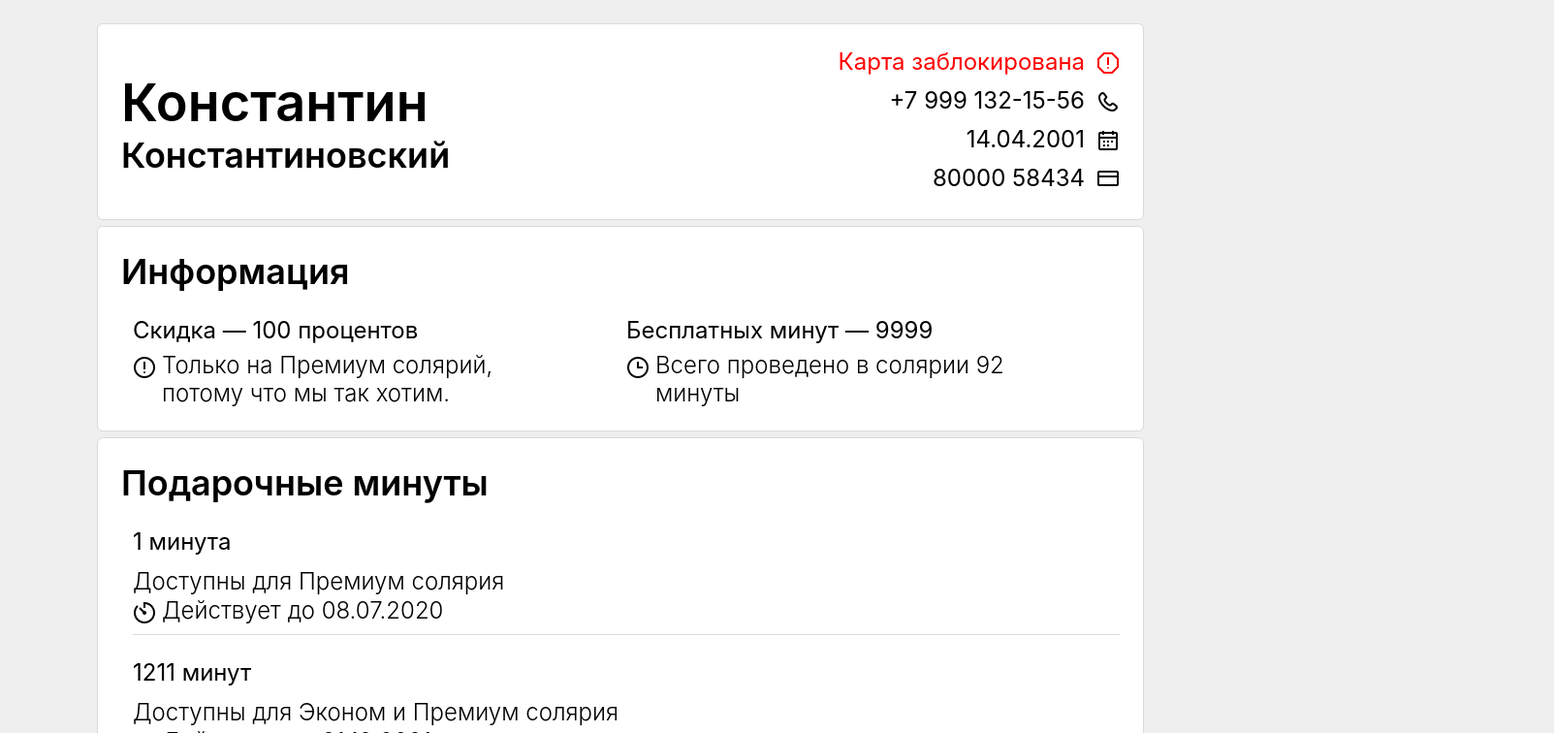
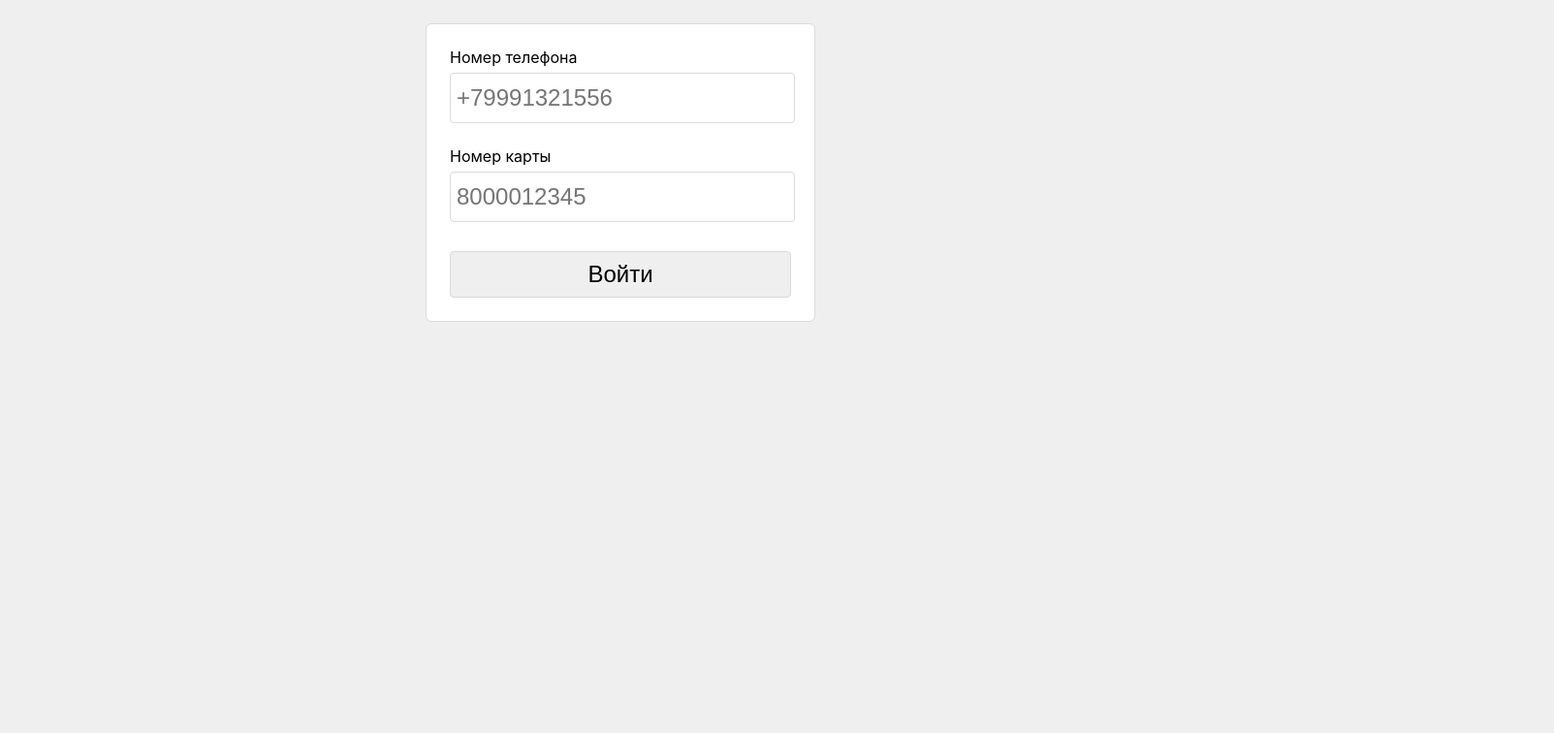
Before and after one commit to Ususucsus/sol, a React (Create React App) app: page / in a window 1280 px wide. Shown: the top 756 px of the page at 97% size, 1603 px wide, since content can reach past the window. Built offline with nearby package versions, Linux system fonts and the light colour scheme.

Commit message:
login form

```diff
--- a/src/App.css
+++ b/src/App.css
@@ -3,6 +3,7 @@ body {
   min-width: 1080px;
   padding-left: 24px;
   padding-right: 24px;
+  overflow-x: hidden;
 }
 
 .content {
@@ -175,6 +176,10 @@ p {
   margin-top: -44px
 }
 
+.footerIcons {
+  margin-top: -42px;
+}
+
 .after {
   width: 100%;
 }
@@ -190,3 +195,57 @@ p {
 .footerIcons .icon:first-child {
   margin-left: 0px;
 }
+
+.loginBlock {
+  background-color: white;
+  border: 1px solid #DADADA;
+  border-radius: 6px;
+  margin-bottom: 6px;
+  margin-left: auto;
+  margin-right: auto;
+  width: 400px;
+}
+
+.loginContent {
+  margin: 24px;
+}
+
+.loginContent input, .loginContent button {
+  font-size: 24px;
+  border: 1px solid #DADADA;
+  border-radius: 4px;
+  height: 48px;
+  margin-top: 6px;
+  padding-left: 6px;
+  width: calc(100% - 6px);
+}
+
+.loginContent button {
+  height: 48px;
+  width: 100%;
+  background-color: #efefef;
+}
+
+.loginContent .inputBlock {
+  margin-bottom: 24px;
+}
+
+.loginContent .errorMessage {
+  padding: 24px;
+  background-color: #ffd2d2;
+  color: #d8000c;
+  border: 1px solid #d8000c;
+  border-radius: 6px;
+}
+
+/* Chrome, Safari, Edge, Opera */
+input::-webkit-outer-spin-button,
+input::-webkit-inner-spin-button {
+  -webkit-appearance: none;
+  margin: 0;
+}
+
+/* Firefox */
+input[type=number] {
+  -moz-appearance: textfield;
+}
--- a/src/App.js
+++ b/src/App.js
@@ -5,9 +5,29 @@ import InfoPanel from './Comps/InfoPanel';
 import MinutesPanel from './Comps/MinutesPanel';
 import PresentsPanel from './Comps/PresentsPanel';
 import FooterPanel from './Comps/FooterPanel';
+import LoginPanel from './Comps/LoginPanel';
 
-function App() {
+class App extends React.Component {
+  constructor(props) {
+    super(props);
+
+    this.state = {
+      currentView: "login",
+    };
+  }
+
+  changePanel(panel) {
+    this.setState(() => ({currentView: panel}))
+  }
+
+  render() {
     return (
+      <div>
+        {this.state.currentView === "login" ?
+          <div className="content">
+            <LoginPanel />
+          </div>
+        :
           <div className="content">
             <NamePanel />
             <InfoPanel />
@@ -15,7 +35,10 @@ function App() {
             <PresentsPanel />
             <FooterPanel />
           </div>
-  );
+        }
+      </div>
+    )
+  }
 }
 
 export default App;
--- a/src/Comps/FooterPanel.js
+++ b/src/Comps/FooterPanel.js
@@ -18,7 +18,7 @@ class FooterPanel extends React.Component {
         <div className="blockContent">
 
           <div className="blockTitle">
-            <p>Подарочные минуты</p>
+            <p>Контакты</p>
           </div>
 
           <div className="afterTitleWrapperVertical">
--- /dev/null
+++ b/src/Comps/LoginPanel.js
@@ -0,0 +1,84 @@
+import React from 'react';
+
+class LoginPanel extends React.Component {
+  constructor(props) {
+    super(props);
+
+    this.handleMobileChange = this.handleMobileChange.bind(this);
+    this.handleCardChange = this.handleCardChange.bind(this);
+    this.handleLoginClick = this.handleLoginClick.bind(this);
+
+    this.state = {
+      mobile: "",
+      card: "",
+
+      error: false,
+      errorMessage: "",
+    };
+  }
+
+  handleMobileChange(e) {
+    let value = e.target.value;
+    this.setState(() => ({mobile: value, error: false}));
+  }
+
+  handleCardChange(e) {
+    let value = e.target.value;
+    this.setState(() => ({card: value, error: false}));
+  }
+
+  handleLoginClick() {
+    console.log("login");
+    console.log(this.state.mobile);
+    console.log(this.state.card);
+
+    let error = false;
+    let errorMessage = "";
+
+    if (!this.state.mobile || this.state.mobile === "") {
+      errorMessage = "Укажите номер телефона";
+    } else if (!this.state.card || this.state.card === "") {
+      errorMessage = "Укажите номер карты";
+    }
+
+    if (errorMessage !== "") {
+      error = true;
+    }
+
+    this.setState(() => ({error: error, errorMessage: errorMessage}));
+  }
+
+  render() {
+    return (
+      <div className="loginBlock">
+
+        <div className="loginContent">
+
+          <div className="inputBlock">
+            <label htmlFor="name">Номер телефона</label>
+            <input className="mobileInput" name="mobile" type="text" placeholder="+79991321556" onChange={this.handleMobileChange} value={this.state.mobile}></input>
+          </div>
+
+          <div className="inputBlock">
+            <label htmlFor="card">Номер карты</label>
+            <input className="cardInput" name="card" type="number" placeholder="8000012345" onChange={this.handleCardChange} value={this.state.card}></input>
+          </div>
+
+          {this.state.error ?
+            <div className="errorMessage">
+              {this.state.errorMessage}
+            </div>
+          : null}
+
+          <div className="inputBlock">
+            <button className="loginButton" onClick={this.handleLoginClick}>Войти</button>
+          </div>
+
+        </div>
+
+      </div>
+    )
+  }
+}
+
+export default LoginPanel;
```
Also changed, not shown: src/Comps/InfoPanel.js (line endings or trailing spaces). Lines whose indentation alone changed are shown as unchanged.
